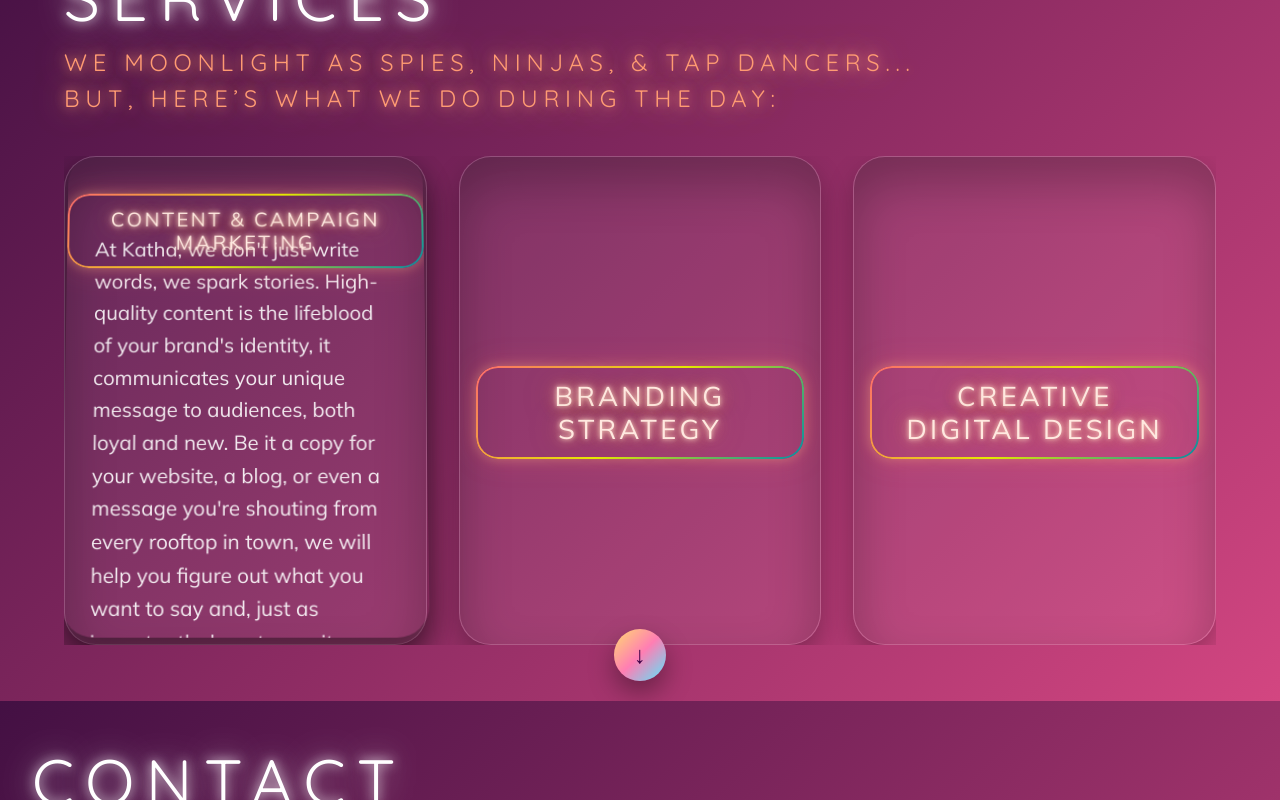
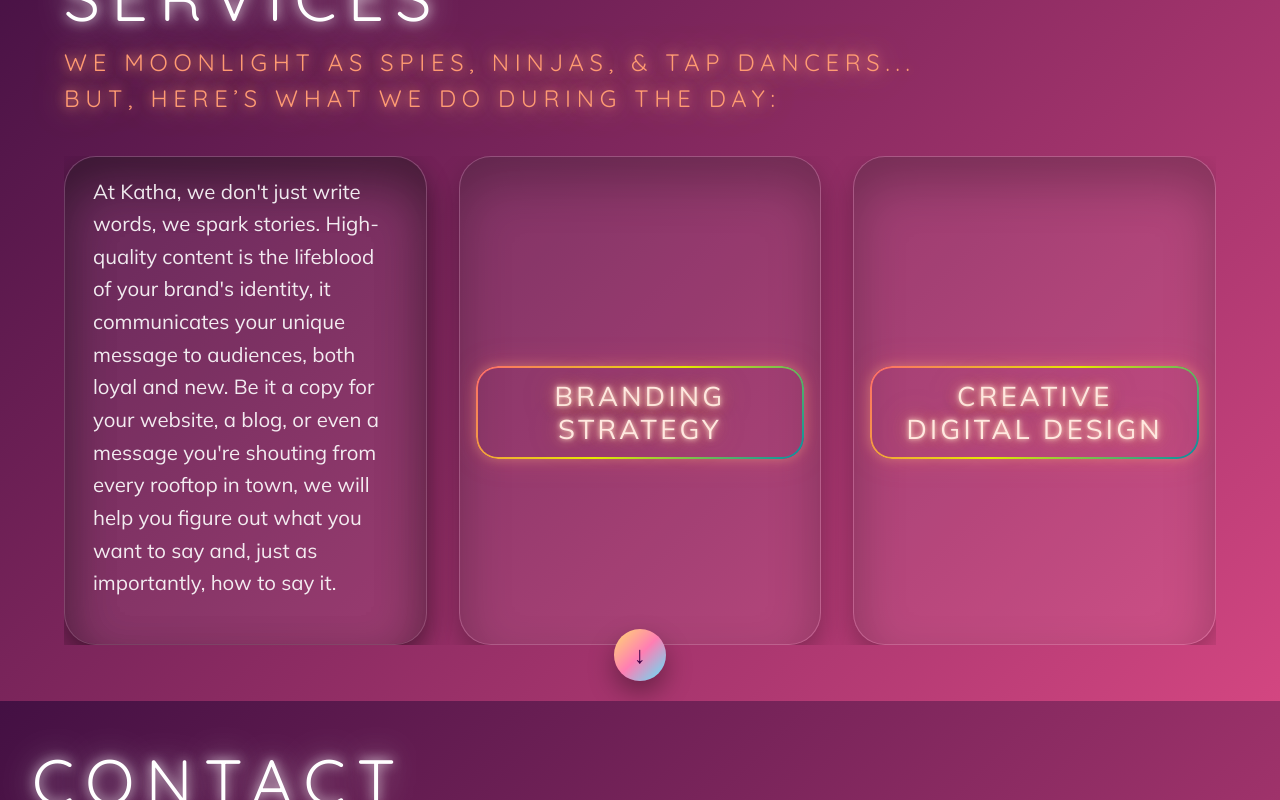
Before and after one commit to KrishnaKumarHariprasannan/katha-marketing-site, a Next.js app: page / in a window 1280 px wide. In both pictures the pointer is over the element 245 px from the left and 1299 px from the top of the page. Shown: the part 899-1699 px from the top of the page. Built offline with nearby package versions, Linux system fonts and the light colour scheme.

Commit message:
Fix Service card overlap issue

```diff
--- a/app/globals.css
+++ b/app/globals.css
@@ -450,8 +450,9 @@ body {
 }
 
 .service-card--flip:hover .service-card__inner {
-  transform: translateY(-10px) rotateX(6deg);
-  box-shadow: 0 18px 34px rgba(0,0,0,0.45);
+  /* Remove hover flip/tilt; keep standard card shadow */
+  transform: none;
+  box-shadow: var(--shadow-card-inset), var(--shadow-card);
 }
 
 .service-card__front,
@@ -484,43 +485,28 @@ body {
   color: var(--text-dim);
   text-align: left;
   font-family: var(--font-mulish), system-ui, sans-serif;
+  white-space: pre-line; /* render \n as line breaks for service details */
 }
 
 .service-card--flip:hover .service-card__front {
-  align-items: flex-start;
-  justify-content: center; /* center the title horizontally at the top */
-  padding-top: 18px;
-  position: absolute;
-  top: 0;
-  left: 0;
-  width: 100%;
-  height: auto;
-  pointer-events: none; /* keep hover targeting the card */
+  /* Hide the front/title on hover to prevent overlap */
+  display: none;
 }
 
 .service-card--flip:hover .service-card__title {
-  transform: translateY(0);
-  font-size: clamp(0.95rem, 1.8vw, 1.3rem);
-  margin-left: auto;
-  margin-right: auto;
-  text-align: center;
+  /* Hide the title entirely when showing details */
+  display: none;
 }
 
 .service-card--flip:hover .service-card__back {
   opacity: 1;
   visibility: visible;
   transition: opacity 400ms ease;
-  padding-top: 96px; /* space below the title so it does not overlap */
+  /* No extra top padding needed once title is hidden */
+  padding-top: 0;
 }
 
-/* Extra spacing for the first card whose title wraps to two lines */
-.services__grid .service-card--flip:first-child .service-card__back {
-  padding-top: 132px;
-}
-
-.services__grid .service-card--flip:first-child:hover .service-card__title {
-  font-size: clamp(0.9rem, 1.6vw, 1.2rem);
-}
+/* Removed special-case spacing: title is hidden on hover */
 
 .service-banner__container {
   position: absolute;
@@ -668,7 +654,8 @@ body {
   .services { padding: var(--space-2xl) var(--space-3xl) var(--banner-height); }
   .service-card { min-height: clamp(360px, 52vh, 460px); }
   .service-card--flip .service-card__inner { padding: 24px; }
-  .service-card--flip:hover .service-card__back { padding-top: 72px; }
+  /* Title hidden on hover; no top offset needed on short viewports */
+  .service-card--flip:hover .service-card__back { padding-top: 0; }
   .services__grid { gap: var(--space-lg); }
 }
 
@@ -689,6 +676,14 @@ body {
   .services__mobile-grid { display: none !important; }
   /* Desktop-only larger size for contact message label */
   .contact__message-label { font-size: clamp(1.2rem, 1.4vw, 1.6rem); }
+
+  /* Desktop hover: title hidden; show details with scroll if needed */
+  .service-card--flip:hover .service-card__back {
+    padding-top: 0; /* no title visible, no offset needed */
+    height: 100%;
+    box-sizing: border-box;
+    overflow-y: auto; /* scroll detail if it exceeds available area */
+  }
 }
 
 
--- a/app/page.tsx
+++ b/app/page.tsx
@@ -52,7 +52,7 @@ export default function Home() {
     {
       title: "Creative Digital Design",
       detail:
-        "If your brand feels like it needs a shot of espresso and a pep talk, you're in the right place. From wild ideas to polished execution, we take your brand from 'fine' to 'holy wow.' From engaging newsletters to simple cohesive decks, we have it covered. Creative? Absolutely. Strategic? Always."
+        "If your brand feels like it needs a shot of espresso and a pep talk, you're in the right place. From wild ideas to polished execution, we take your brand from 'fine' to 'holy wow.' From engaging newsletters to simple cohesive decks, we have it covered.\nCreative? Absolutely. Strategic? Always."
     },
   ];
 
```
